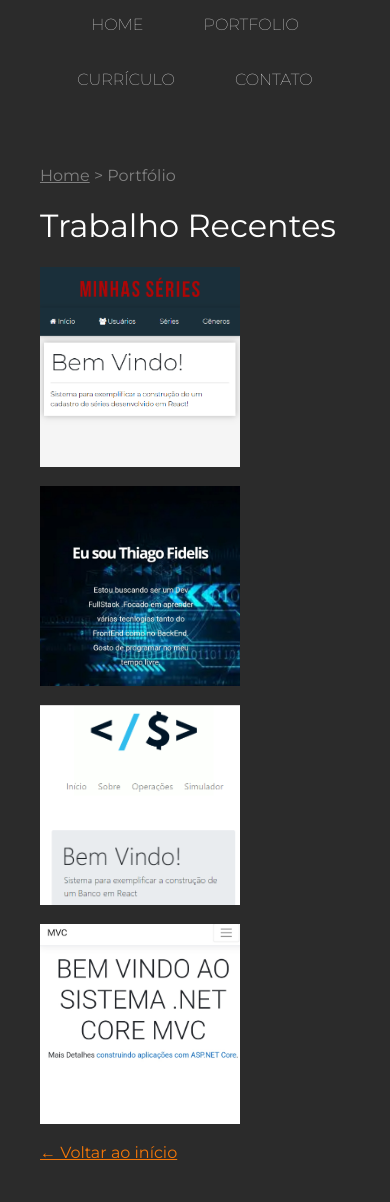
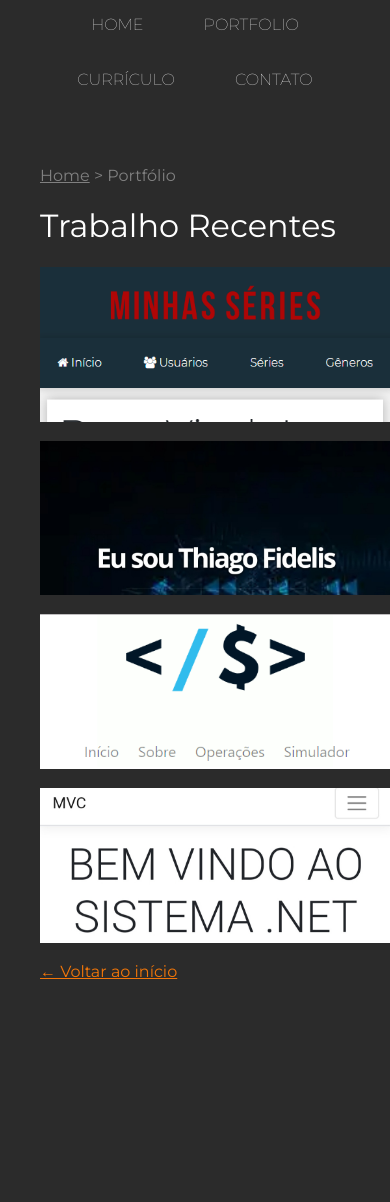
Before and after one commit to fidelis27/portfolio-thiagofidelis, a PHP site: page /portfolio.html in a window 390 px wide; the page is wider, and only the part inside the window is pictured. After the commit the page ends 979 px from the top of that part, so only its background shows below. Run offline with PHP 8.4, Linux system fonts and the light colour scheme.

Commit message:
Update styles.css
M

```diff
--- a/css/styles.css
+++ b/css/styles.css
@@ -293,8 +293,8 @@ body {
 
     }
      .miniatura {
-      width: 200px;
-      height: 200px;
+      width: 90%;
+      height: 90%;
 
     }
 
```
